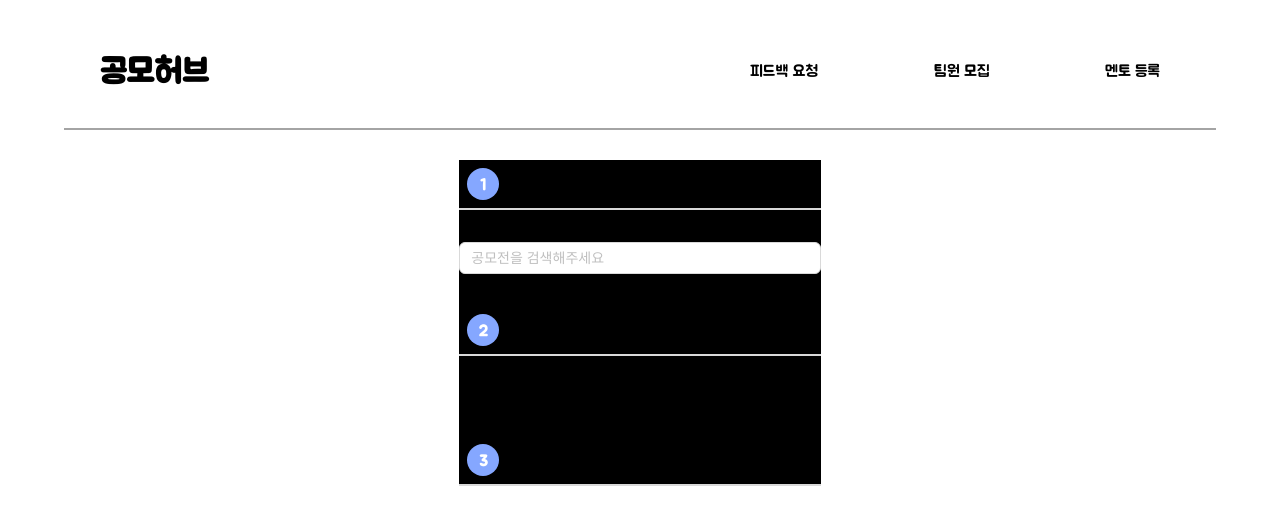
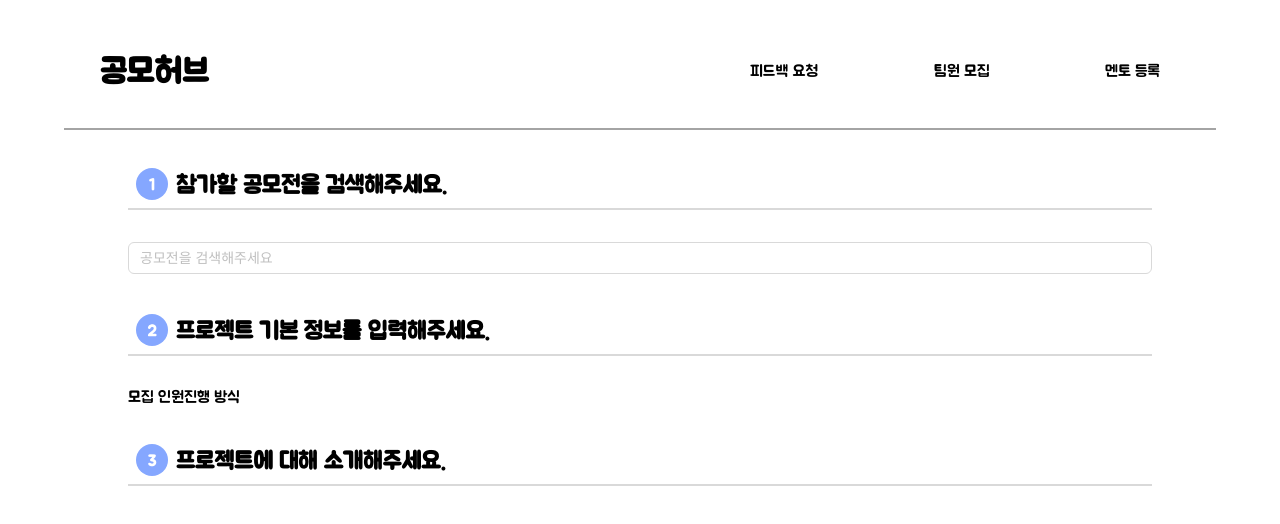
Before and after one commit to GongmoHub/front-web, a Next.js app: page /post/write in a window 1280 px wide. Shown: the top 524 px of the page. Built offline with nearby package versions, Linux system fonts and the light colour scheme.

Commit message:
🐛 스타일 오류 정정

```diff
--- a/src/app/globals.css
+++ b/src/app/globals.css
@@ -1,9 +1,9 @@
 html,
 body {
-  max-width: 100vw;
   overflow-x: hidden;
   display: flex;
   justify-content: center;
+
 }
 @font-face {
   font-family: 'BMJUA';
@@ -38,8 +38,11 @@ a {
 
 .main_page {
   margin-top: 160px;
-  width: 100%;
+  width: 80vw;
   display: flex;
   justify-content: center;
-  background-color: black;
 }
+
+.main_page > div {
+  width: 100%;
+}
```
Also changed, not shown: src/app/post/write/style.scss (+4 -4 lines).
